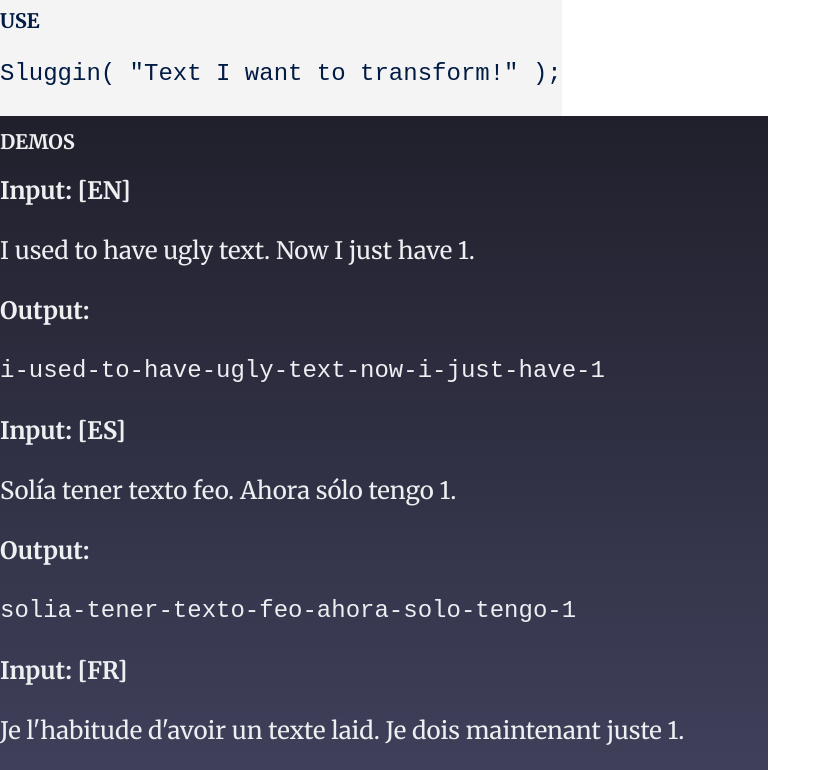
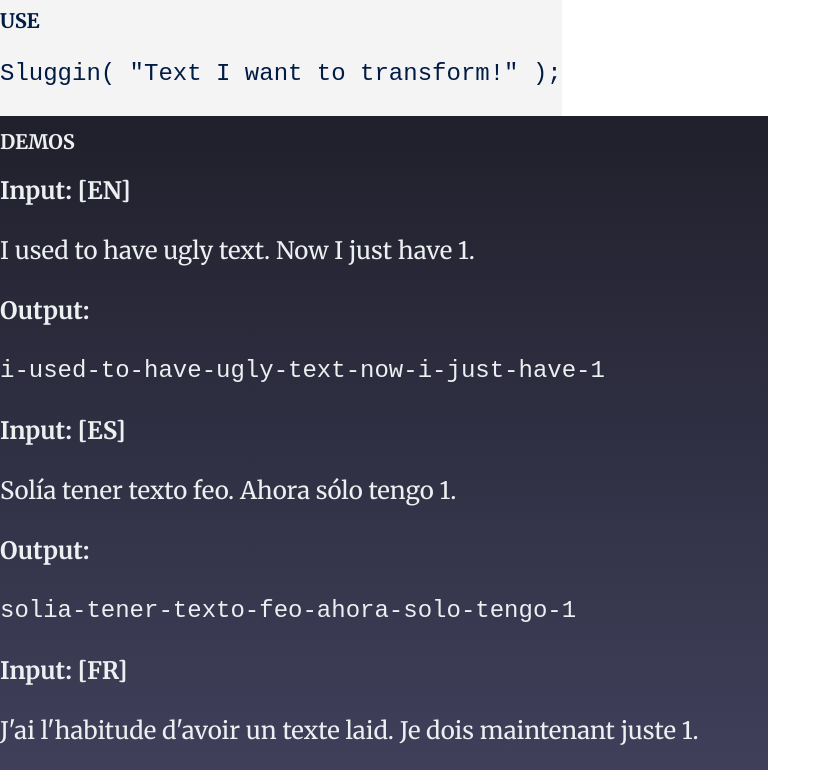
Before and after one commit to juanbrujo/Sluggin.js, a website: page demo/index.html in a window 1280 px wide. Shown: the part 160-930 px from the top of the page, without its empty margins (0-831 px from the left). Drawn offline with nearby package versions, Linux system fonts and the light colour scheme.

Commit message:
french typo

```diff
--- a/demo/index.html
+++ b/demo/index.html
@@ -67,7 +67,7 @@
 	var SpaText = "Solía tener texto feo. Ahora sólo tengo 1."
 	createDemoOutput("ES",SpaText);
 
-	var FreText = "Je l'habitude d'avoir un texte laid. Je dois maintenant juste 1."
+	var FreText = "J'ai l'habitude d'avoir un texte laid. Je dois maintenant juste 1."
 	createDemoOutput("FR",FreText);
 
 	var GerText = "Früher habe ich hässlich Text. Jetzt habe ich nur noch 1."
```
Also changed, not shown: README.md.
